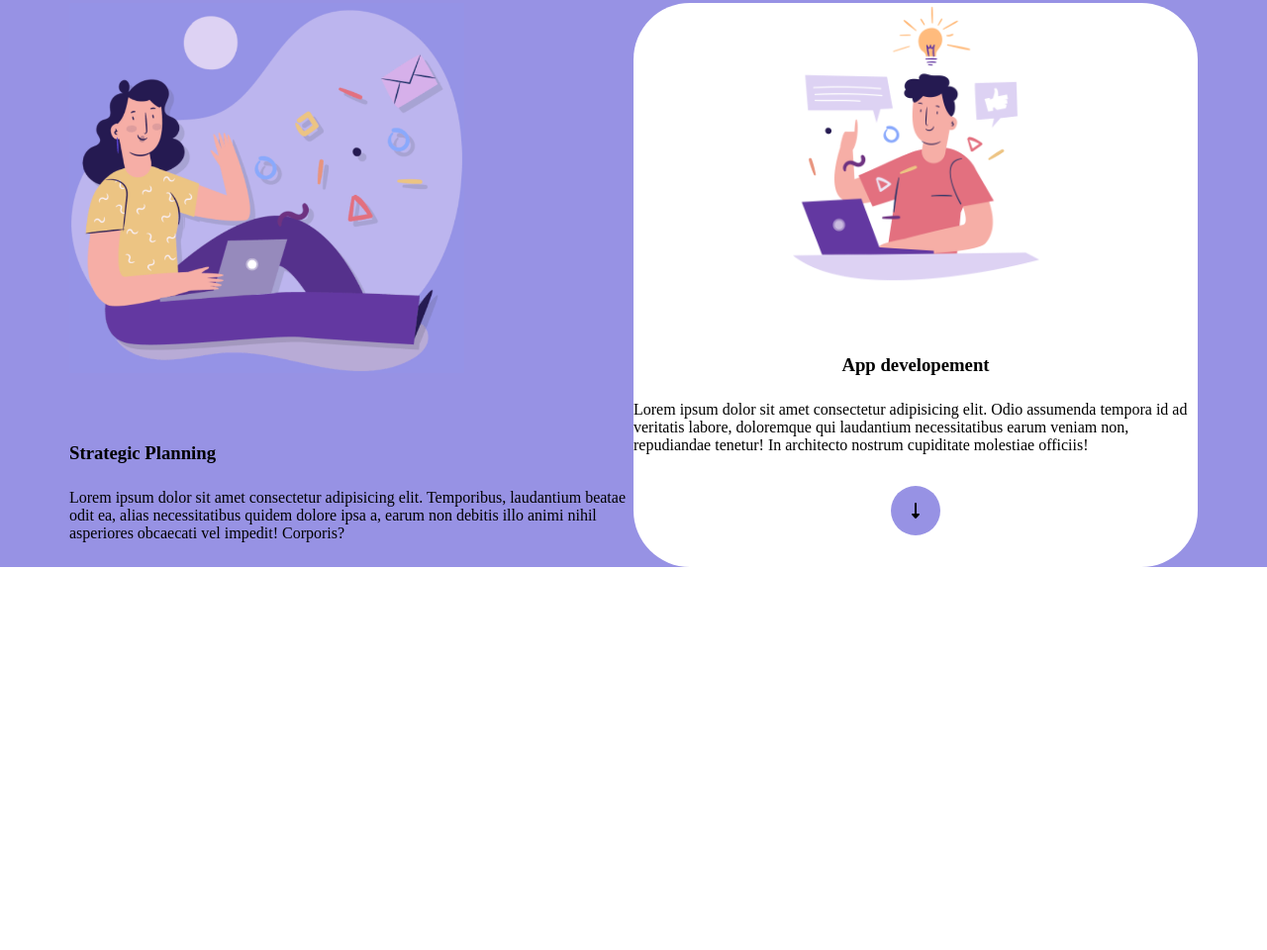
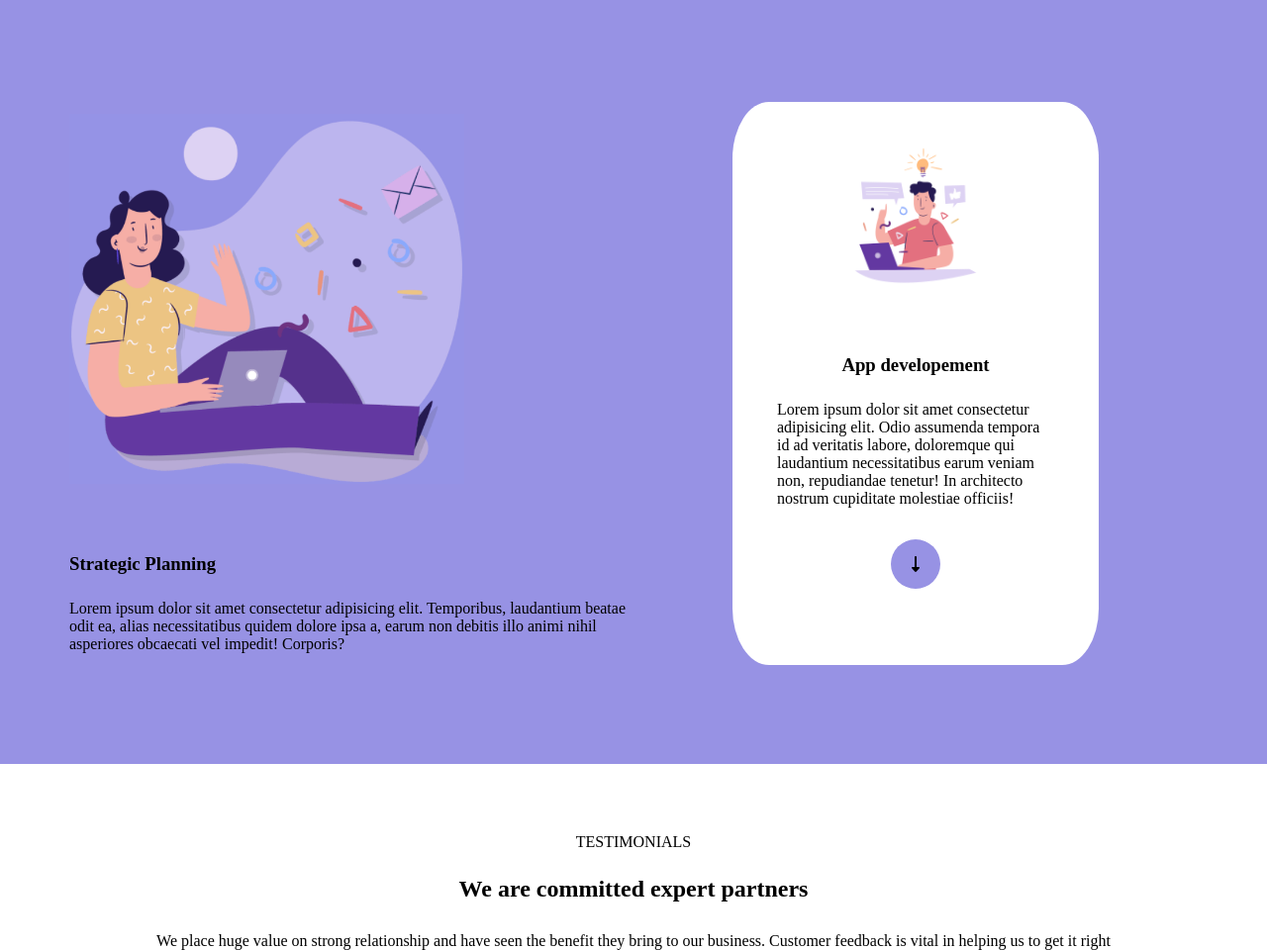
Before and after one commit to MathiasChirivi/htmlcss-responsive-layout, a plain HTML site: page index.html in a window 1280 px wide. Shown: the part 863-1823 px from the top of the page at 99% size. Before the commit the page ends 1436 px from the top, so only its background shows below. Drawn offline with Linux system fonts and the light colour scheme.

Commit message:
main[third section]

```diff
--- a/css/style.css
+++ b/css/style.css
@@ -98,6 +98,7 @@ header{
     display: flex;
     flex-direction: column;
     align-items: flex-start;
+    justify-content: center;
 }
 
 .strategicPlanning{
@@ -123,6 +124,8 @@ header{
     align-items: center;
     background: white;
     border-radius: 10%;
+    margin: 100px;
+    padding: 45px;
 }
 
 .appDevelopement{
@@ -139,3 +142,15 @@ header{
     margin: 2rem auto;
     background-color: #9792e4;
 }
+
+.contentThirdSection{
+    width: 1140px;
+    margin: 0 auto;
+    display: flex;
+    flex-direction: column;
+    align-items: center;
+}
+
+.decorationSubTitle{
+    margin-bottom: 30px;
+}
--- a/index.html
+++ b/index.html
@@ -61,10 +61,15 @@
                             <i class="fa-solid fa-down-long"></i>
                         </div>
                     </div>
-
                 </div>
             </div>
-
+        </section>
+        <section class="thirdSection">
+            <div class="contentThirdSection">
+                <div class="decorationTitle">TESTIMONIALS</div>
+                <h2 class="decorationSubTitle">We are committed expert partners</h2>
+                <span>We place huge value on strong relationship and have seen the benefit they bring to our business. Customer feedback is vital in helping us to get it right </span>
+            </div>
         </section>
     </main>
 
```
